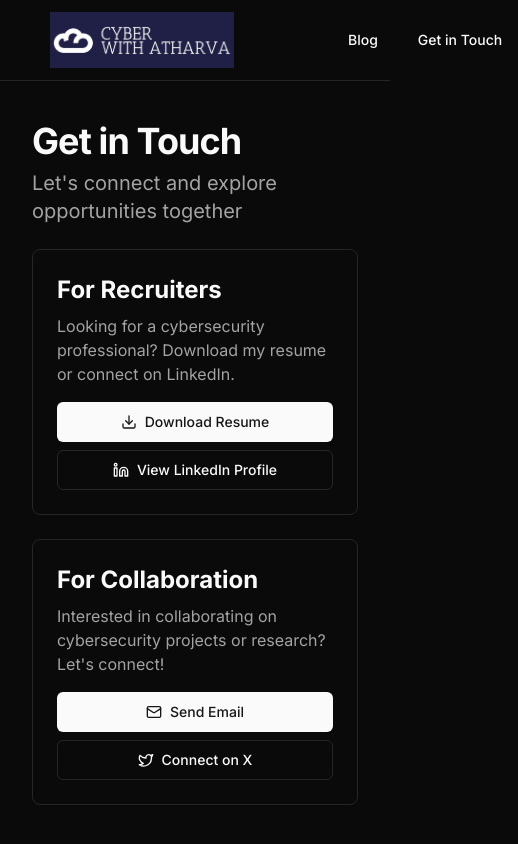
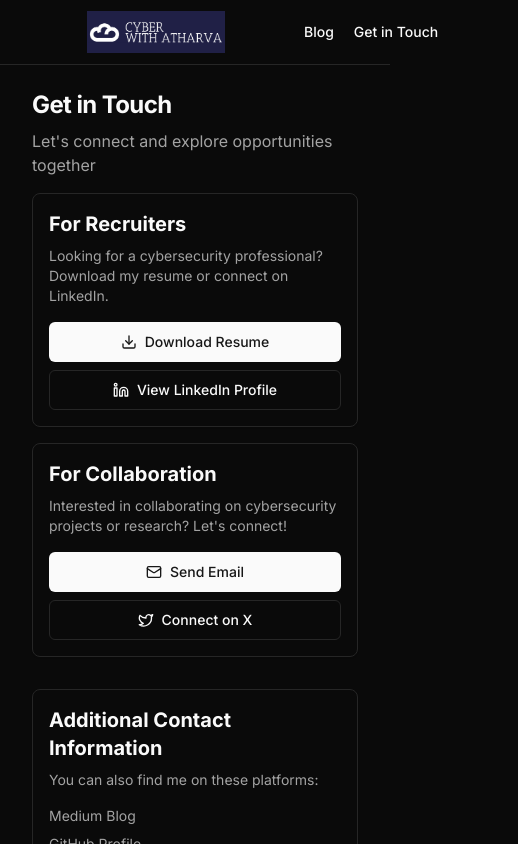
Before and after one commit to atharva-sardesai/portfolio, a Next.js app: page /contact in a window 390 px wide. Shown: the top 844 px of the page, 518 px wide, since content can reach past the window. Built offline with nearby package versions, Linux system fonts and the light colour scheme.

Commit message:
feat: optimize website for mobile devices

```diff
--- a/app/contact/page.tsx
+++ b/app/contact/page.tsx
@@ -70,19 +70,19 @@ export default function ContactPage() {
   }
 
   return (
-    <div className="container py-10">
-      <div className="space-y-6">
+    <div className="container py-6 md:py-10">
+      <div className="space-y-4 md:space-y-6">
         <div className="space-y-2">
-          <h1 className="text-4xl font-bold tracking-tight">Get in Touch</h1>
-          <p className="text-xl text-muted-foreground">Let's connect and explore opportunities together</p>
+          <h1 className="text-2xl md:text-4xl font-bold tracking-tight">Get in Touch</h1>
+          <p className="text-base md:text-xl text-muted-foreground">Let's connect and explore opportunities together</p>
         </div>
 
-        <div className="grid gap-6 md:grid-cols-2">
+        <div className="grid gap-4 md:gap-6 md:grid-cols-2">
           <Card>
-            <CardContent className="p-6 space-y-4">
+            <CardContent className="p-4 md:p-6 space-y-4">
               <div className="space-y-2">
-                <h2 className="text-2xl font-bold">For Recruiters</h2>
-                <p className="text-muted-foreground">
+                <h2 className="text-xl md:text-2xl font-bold">For Recruiters</h2>
+                <p className="text-sm md:text-base text-muted-foreground">
                   Looking for a cybersecurity professional? Download my resume or connect on LinkedIn.
                 </p>
               </div>
@@ -104,10 +104,10 @@ export default function ContactPage() {
           </Card>
 
           <Card>
-            <CardContent className="p-6 space-y-4">
+            <CardContent className="p-4 md:p-6 space-y-4">
               <div className="space-y-2">
-                <h2 className="text-2xl font-bold">For Collaboration</h2>
-                <p className="text-muted-foreground">
+                <h2 className="text-xl md:text-2xl font-bold">For Collaboration</h2>
+                <p className="text-sm md:text-base text-muted-foreground">
                   Interested in collaborating on cybersecurity projects or research? Let's connect!
                 </p>
               </div>
@@ -129,16 +129,16 @@ export default function ContactPage() {
           </Card>
         </div>
 
-        <div className="pt-6">
+        <div className="pt-4 md:pt-6">
           <Card>
-            <CardContent className="p-6 space-y-4">
+            <CardContent className="p-4 md:p-6 space-y-4">
               <div className="space-y-2">
-                <h2 className="text-2xl font-bold">Additional Contact Information</h2>
-                <p className="text-muted-foreground">
+                <h2 className="text-xl md:text-2xl font-bold">Additional Contact Information</h2>
+                <p className="text-sm md:text-base text-muted-foreground">
                   You can also find me on these platforms:
                 </p>
               </div>
-              <ul className="space-y-2">
+              <ul className="space-y-2 text-sm md:text-base">
                 <li>
                   <Link
                     href="https://medium.com/@cyberwithatharva"
--- a/app/page.tsx
+++ b/app/page.tsx
@@ -58,26 +58,26 @@ export default async function HomePage() {
 
   return (
     <div className="min-h-screen bg-background">
-      <main className="container py-10">
-        <section className="py-12 md:py-16 lg:py-20">
+      <main className="container py-6 md:py-10">
+        <section className="py-8 md:py-12 lg:py-20">
           <div className="grid gap-8 md:grid-cols-2 items-center">
-            <div className="space-y-6">
-              <h1 className="text-4xl font-bold tracking-tight sm:text-5xl md:text-6xl">
+            <div className="space-y-4 md:space-y-6 text-center md:text-left">
+              <h1 className="text-3xl md:text-4xl font-bold tracking-tight sm:text-5xl md:text-6xl">
                 <span className="block">Cyber Security</span>
                 <span className="block text-primary">Enthusiast & Expert</span>
               </h1>
-              <p className="text-xl text-muted-foreground">
+              <p className="text-lg md:text-xl text-muted-foreground">
                 Final-year B.Tech student, cybersecurity enthusiast, and aspiring cloud security professional.
               </p>
-              <div className="flex gap-4">
-                <Button asChild>
+              <div className="flex flex-col sm:flex-row gap-3 justify-center md:justify-start">
+                <Button asChild className="w-full sm:w-auto">
                   <Link href="/contact">Get in Touch</Link>
                 </Button>
-                <Button variant="outline" asChild>
+                <Button variant="outline" asChild className="w-full sm:w-auto">
                   <Link href="/blog">View Blogs</Link>
                 </Button>
               </div>
-              <div className="flex gap-4 pt-2">
+              <div className="flex gap-4 pt-2 justify-center md:justify-start">
                 <Link href="https://www.linkedin.com/in/cyberwithatharva/" target="_blank" rel="noopener noreferrer">
                   <Button variant="ghost" size="icon" aria-label="LinkedIn">
                     <Linkedin className="h-5 w-5" />
@@ -97,7 +97,7 @@ export default async function HomePage() {
                 </Link>
               </div>
             </div>
-            <div className="relative w-full max-w-[550px] mx-auto md:ml-auto md:mr-0">
+            <div className="relative w-full max-w-[300px] md:max-w-[550px] mx-auto">
               <div className="aspect-square overflow-hidden rounded-full border-4 border-primary/20">
                 <Image
                   src="/atharva.png"
@@ -112,34 +112,34 @@ export default async function HomePage() {
           </div>
         </section>
 
-        <section className="py-12 space-y-8">
-          <div className="text-center space-y-4">
-            <h2 className="text-3xl font-bold tracking-tight">My Focus Areas</h2>
-            <p className="text-muted-foreground max-w-2xl mx-auto">
+        <section className="py-8 md:py-12 space-y-6 md:space-y-8">
+          <div className="text-center space-y-3 md:space-y-4">
+            <h2 className="text-2xl md:text-3xl font-bold tracking-tight">My Focus Areas</h2>
+            <p className="text-sm md:text-base text-muted-foreground max-w-2xl mx-auto">
               Exploring key areas in cybersecurity to build a strong foundation
             </p>
           </div>
-          <div className="grid gap-6 sm:grid-cols-2 lg:grid-cols-3">
+          <div className="grid gap-4 md:gap-6 sm:grid-cols-2 lg:grid-cols-3">
             <Card>
-              <CardContent className="p-6 space-y-2">
-                <h3 className="text-xl font-bold">Cloud Security</h3>
-                <p className="text-muted-foreground">
+              <CardContent className="p-4 md:p-6 space-y-2">
+                <h3 className="text-lg md:text-xl font-bold">Cloud Security</h3>
+                <p className="text-sm md:text-base text-muted-foreground">
                   Learning to secure cloud infrastructure and applications against emerging threats
                 </p>
               </CardContent>
             </Card>
             <Card>
-              <CardContent className="p-6 space-y-2">
-                <h3 className="text-xl font-bold">DevSecOps</h3>
-                <p className="text-muted-foreground">
+              <CardContent className="p-4 md:p-6 space-y-2">
+                <h3 className="text-lg md:text-xl font-bold">DevSecOps</h3>
+                <p className="text-sm md:text-base text-muted-foreground">
                   Exploring how to integrate security practices within DevOps processes for secure development
                 </p>
               </CardContent>
             </Card>
             <Card>
-              <CardContent className="p-6 space-y-2">
-                <h3 className="text-xl font-bold">Cloud Architecture</h3>
-                <p className="text-muted-foreground">
+              <CardContent className="p-4 md:p-6 space-y-2">
+                <h3 className="text-lg md:text-xl font-bold">Cloud Architecture</h3>
+                <p className="text-sm md:text-base text-muted-foreground">
                   Learning to design and implement scalable, efficient, and secure cloud infrastructures
                 </p>
               </CardContent>
--- a/components/Navbar.tsx
+++ b/components/Navbar.tsx
@@ -5,9 +5,9 @@ import { Button } from "@/components/ui/button"
 export default function Navbar() {
   return (
     <nav className="border-b bg-background">
-      <div className="container flex h-20 items-center">
-        <Link href="/" className="flex items-center -ml-20">
-          <div className="relative w-[380px] h-[56px]">
+      <div className="container flex h-16 md:h-20 items-center">
+        <Link href="/" className="flex items-center -ml-4 md:-ml-20">
+          <div className="relative w-[280px] md:w-[380px] h-[42px] md:h-[56px]">
             <Image
               src="/images/logo.png"
               alt="Cyber with Atharva Logo"
@@ -18,12 +18,12 @@ export default function Navbar() {
             />
           </div>
         </Link>
-        <div className="flex flex-1 items-center space-x-4 sm:justify-end">
-          <nav className="flex items-center space-x-2">
-            <Button asChild variant="ghost">
+        <div className="flex flex-1 items-center justify-end">
+          <nav className="flex items-center space-x-1 md:space-x-2">
+            <Button asChild variant="ghost" className="text-sm md:text-base px-2 md:px-4">
               <Link href="/blog">Blog</Link>
             </Button>
-            <Button asChild variant="ghost">
+            <Button asChild variant="ghost" className="text-sm md:text-base px-2 md:px-4">
               <Link href="/contact">Get in Touch</Link>
             </Button>
           </nav>
```
